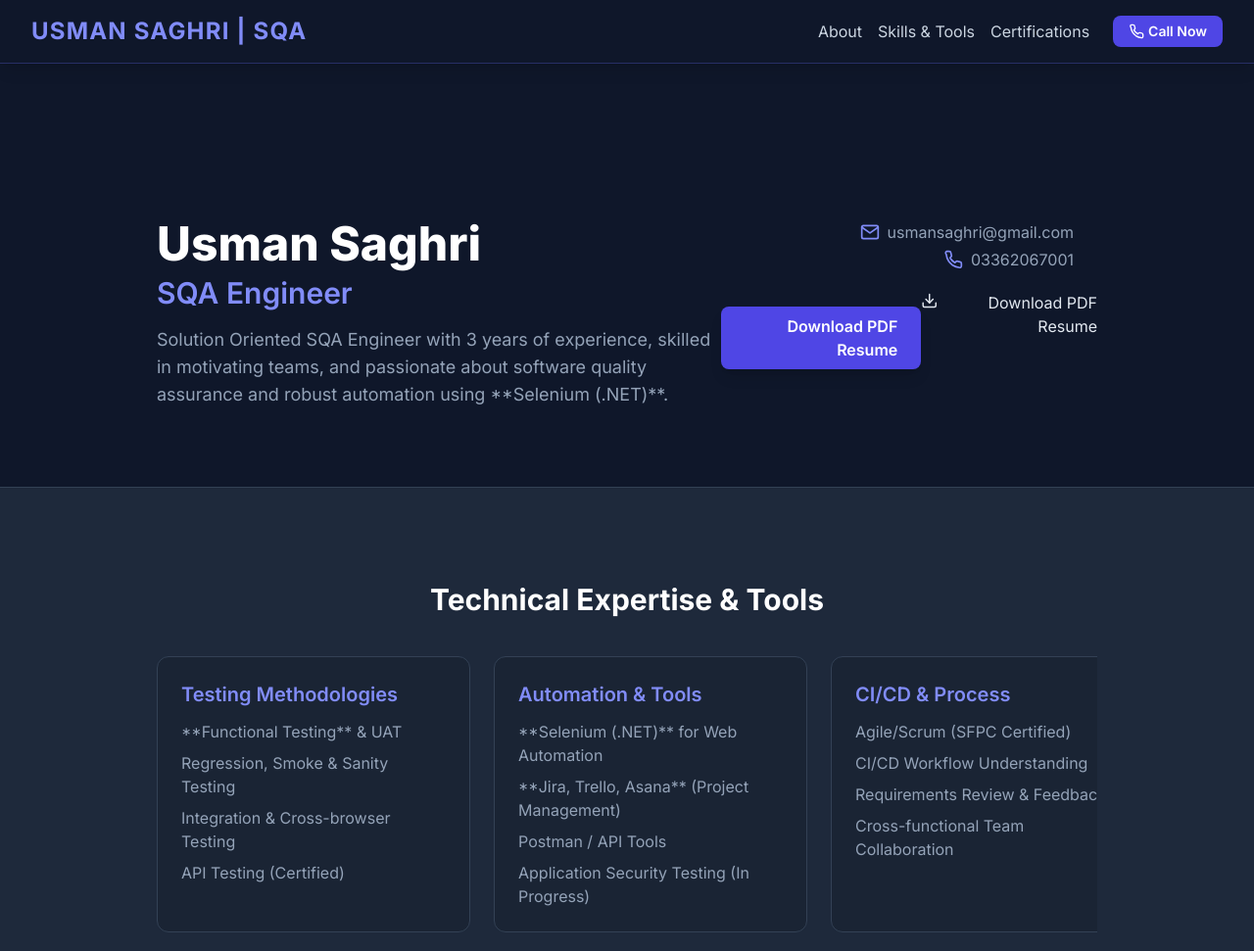
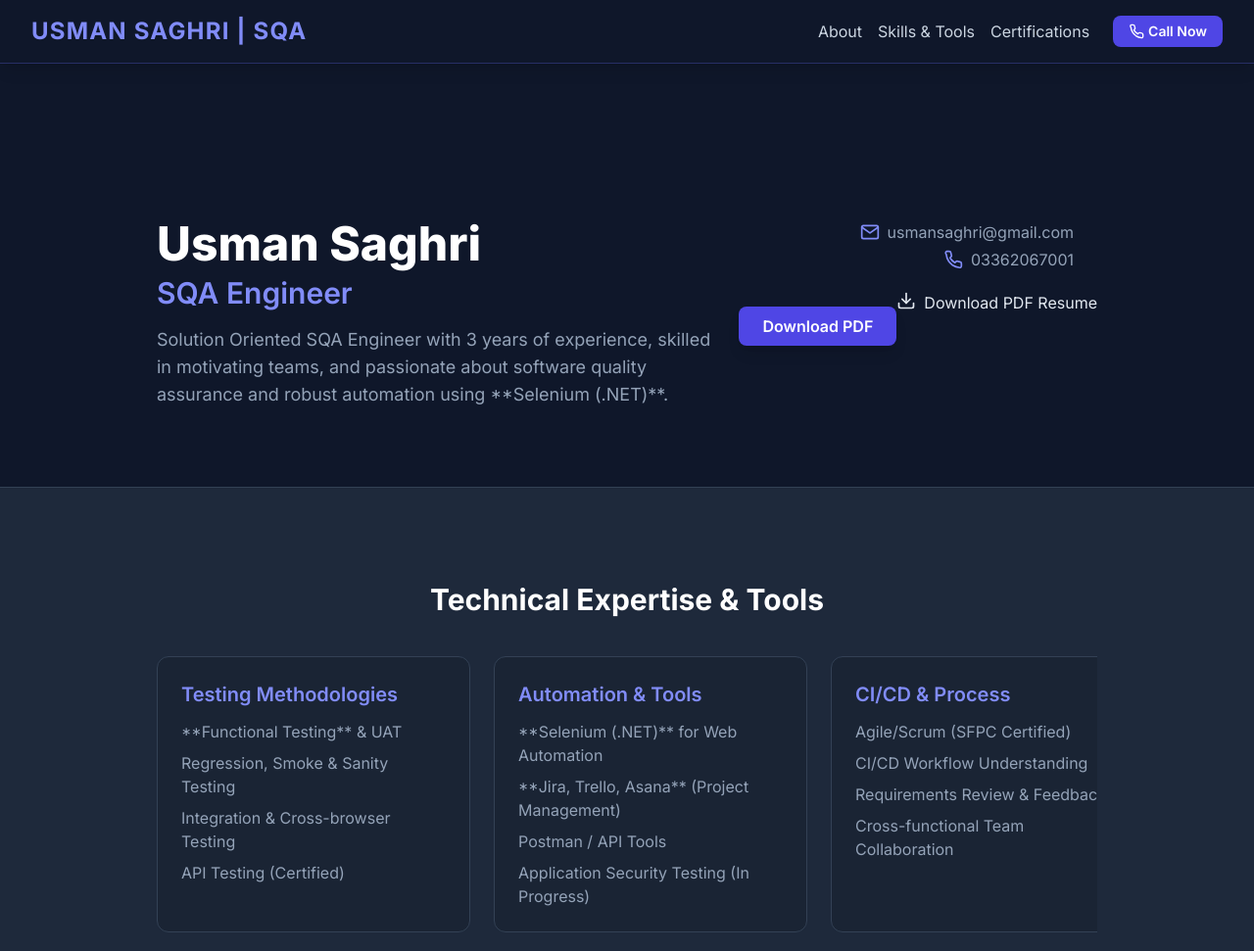
Before and after one commit to Usmansaghri01/SQA-automation-portfolio, a plain HTML site: page index.html in a window 1280 px wide. Shown: the top 971 px of the page at 98% size. Drawn offline with nearby package versions, Linux system fonts and the light colour scheme.

Commit message:
Update index.html

```diff
--- a/index.html
+++ b/index.html
@@ -171,9 +171,10 @@
                     <div class="mt-4 flex flex-col sm:flex-row justify-center md:justify-end">
 
                         <!-- Download Link (Re-added 'download' attribute) -->
-                <a href="./SQAE-Automation.pdf" download
+             <a href="./SQAE-Automation.pdf"
+   target="_blank"
    class="mt-4 inline-flex items-center justify-center px-6 py-2 bg-indigo-600 text-white text-base font-semibold rounded-lg shadow-lg hover:bg-indigo-700 transition duration-300">
-   Download PDF Resume
+   Download PDF
 </a>
 
                             <!-- Download Icon -->
```
